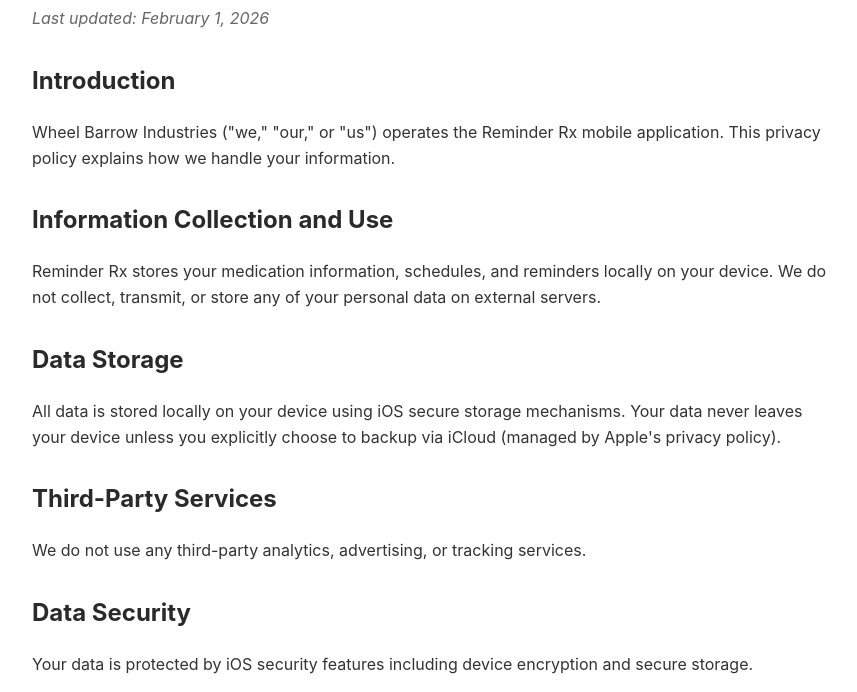
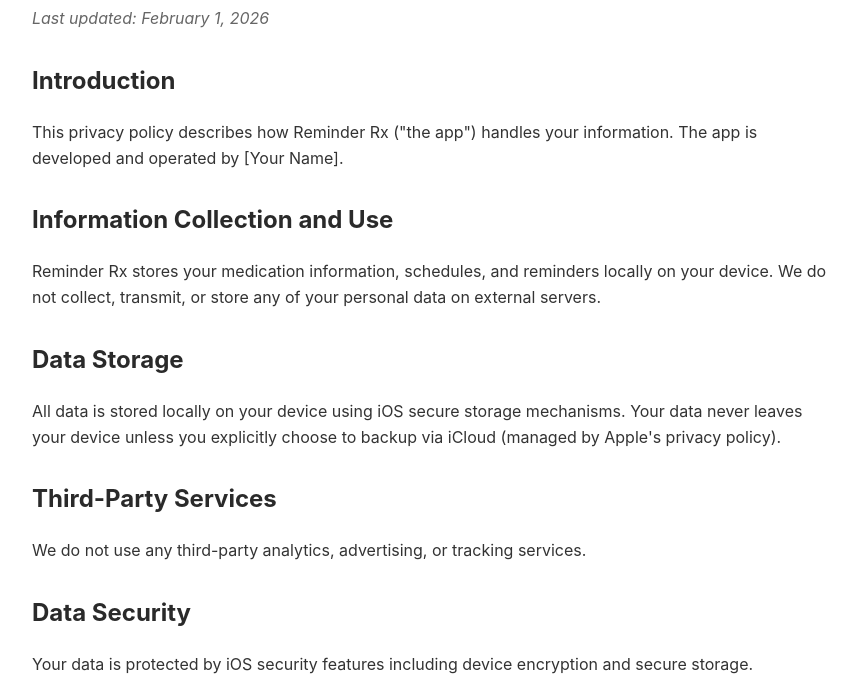
Before and after one commit to ldonovan0430/Reminder-Rx-App-Privacy, a plain HTML site: page index.html in a window 1280 px wide. Shown: the part 108-800 px from the top of the page, without its empty margins (208-1065 px from the left). Drawn offline with Linux system fonts and the light colour scheme.

Commit message:
Update index.html

```diff
--- a/index.html
+++ b/index.html
@@ -23,7 +23,7 @@
     <p class="last-updated">Last updated: February 1, 2026</p>
 
     <h2>Introduction</h2>
-    <p>Wheel Barrow Industries ("we," "our," or "us") operates the Reminder Rx mobile application. This privacy policy explains how we handle your information.</p>
+<p>This privacy policy describes how Reminder Rx ("the app") handles your information. The app is developed and operated by [Your Name].</p>
 
     <h2>Information Collection and Use</h2>
     <p>Reminder Rx stores your medication information, schedules, and reminders locally on your device. We do not collect, transmit, or store any of your personal data on external servers.</p>
```
